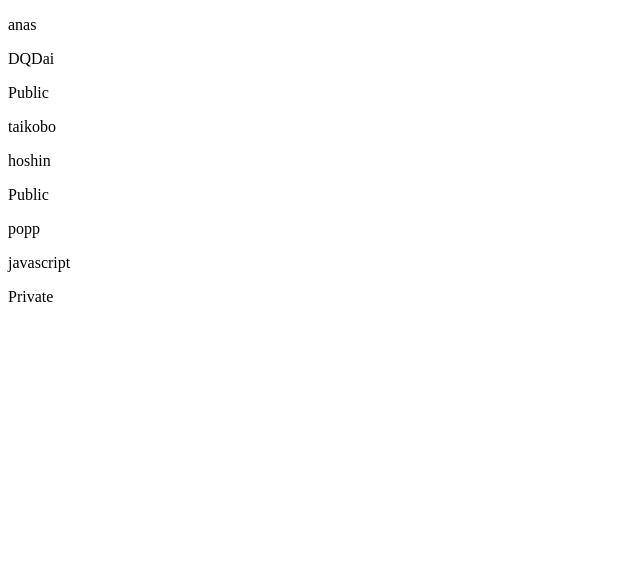
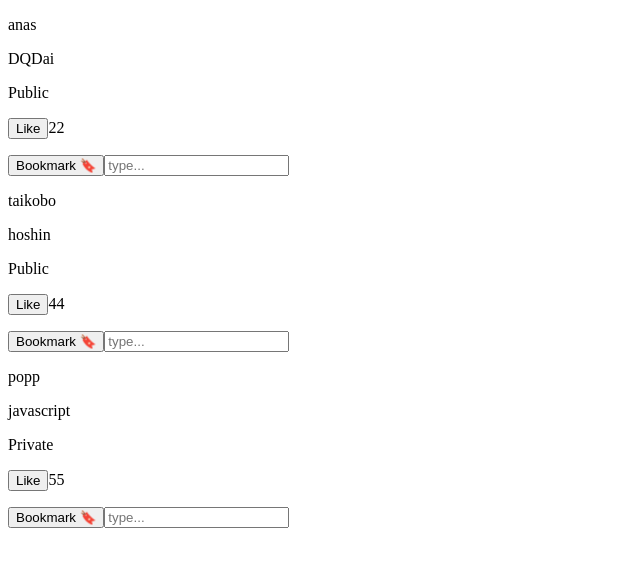
Before and after one commit to kugicode/typescript-learning, a React (Vite) app: page / in a window 1280 px wide. Shown: the top 566 px of the page, without its empty margins (0-640 px from the left). Built offline with nearby package versions, Linux system fonts and the light colour scheme.

Commit message:
learning react with typescript

```diff
--- a/src/App.tsx
+++ b/src/App.tsx
@@ -1,3 +1,5 @@
+import { useState } from "react";
+
 interface Post {
   username: string;
   content: string;
@@ -15,6 +17,29 @@ else{
 }
 }
 
+function PostCard({ newPost }: { newPost: Post }){
+  const [likesCount, setLikesCount] = useState<number>(newPost.likes);
+  const [isBookmarked, setIsBookmarked] = useState<boolean>(false);
+  const [comment, setComment] = useState<string>('');
+  const handleTextChange = (e: React.ChangeEvent<HTMLInputElement>) => {
+  setComment(e.target.value);
+}
+  return(
+    <div>
+      <p>{newPost.username}</p>
+      <p>{newPost.content}</p>
+      <p>{getPostStatus(newPost.isPublished)}</p>
+      <button onClick={()=> setLikesCount(likesCount + 1)}>Like</button>
+      { likesCount }
+      <p></p>
+      <button onClick={() => setIsBookmarked(!isBookmarked)}>
+        { isBookmarked ? "Saved ✅": "Bookmark 🔖" }</button>
+        <input type="text" placeholder="type..." value={comment} onChange={ handleTextChange }/>
+        <p>{ comment }</p>
+    </div>
+  )
+}
+
 function App() {
 const posts :Post[] = [
 {username: "anas", content: "DQDai", likes: 22, isPublished: true, category: "manga"},
@@ -25,13 +50,9 @@ const posts :Post[] = [
   return (
     <>
   {posts.map((m) => (
-    <div key={m.username}>
-    <p>{m.username}</p>
-    <p>{m.content}</p>
-    <p>{getPostStatus(m.isPublished)}</p>
-    </div>
+    <PostCard key={m.username} newPost={m}/>
+
   ))}
-
 
     </>
   )
```
